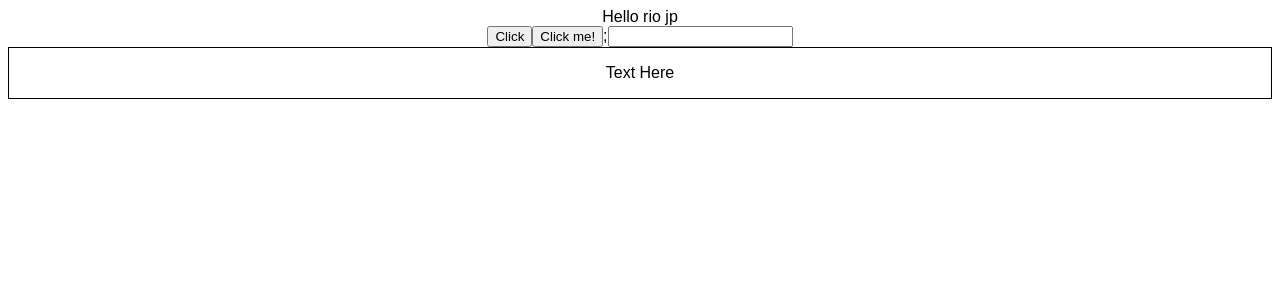
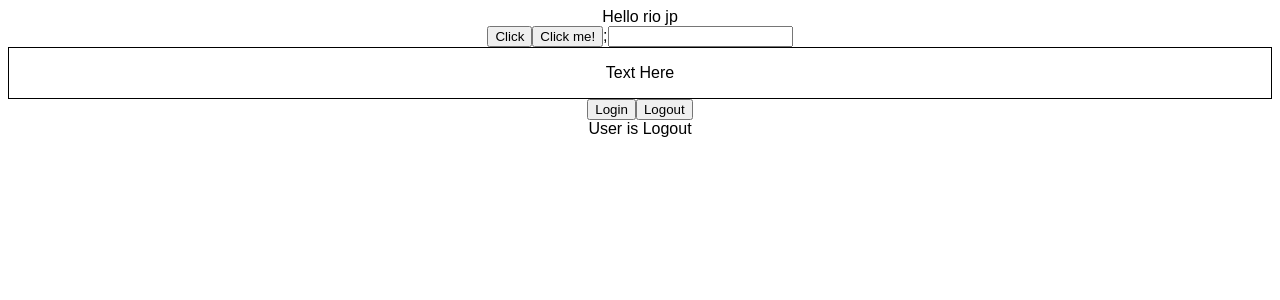
Before and after one commit to balinux/learn-react-typescript, a React (Create React App) app: page / in a window 1280 px wide. Shown: the top 300 px of the page. Built offline with nearby package versions, Linux system fonts and the light colour scheme.

Commit message:
9 - useState Hook

```diff
--- a/src/App.tsx
+++ b/src/App.tsx
@@ -9,6 +9,7 @@
 import { Input } from "./components/Input";
 import "./styles.css";
 import { Container } from "./components/Container";
+import { LoggedIn } from "./components/state/LoggedIn";
 
 export default function App() {
   // constoh props data object
@@ -68,6 +69,10 @@
 
       {/* example style props */}
       <Container style={{border:'1px solid black' ,padding:'1rem'}}/>
+
+    {/* tes set state */}
+    <LoggedIn/>
+
     </div>
   );
 }
--- a/src/components/PersonList.tsx
+++ b/src/components/PersonList.tsx
@@ -1,4 +1,4 @@
-import { Name } from "./Person.Types";
+import { Name } from "./Person.types";
 
 // contoh type data array
 type PersonListprops = {
--- /dev/null
+++ b/src/components/state/LoggedIn.tsx
@@ -0,0 +1,21 @@
+import { useState } from "react";
+
+export const LoggedIn = () => {
+  const [isLoggedIn, setisLoggedIn] = useState(false);
+
+  const handleLogIn = () => {
+    setisLoggedIn(true);
+  };
+
+  const handleLogOut = () => {
+    setisLoggedIn(false);
+  };
+
+  return (
+    <div>
+      <button onClick={handleLogIn}>Login</button>
+      <button onClick={handleLogOut}>Logout</button>
+      <div> User is {isLoggedIn ? "Login" : "Logout"}</div>
+    </div>
+  );
+};
```
